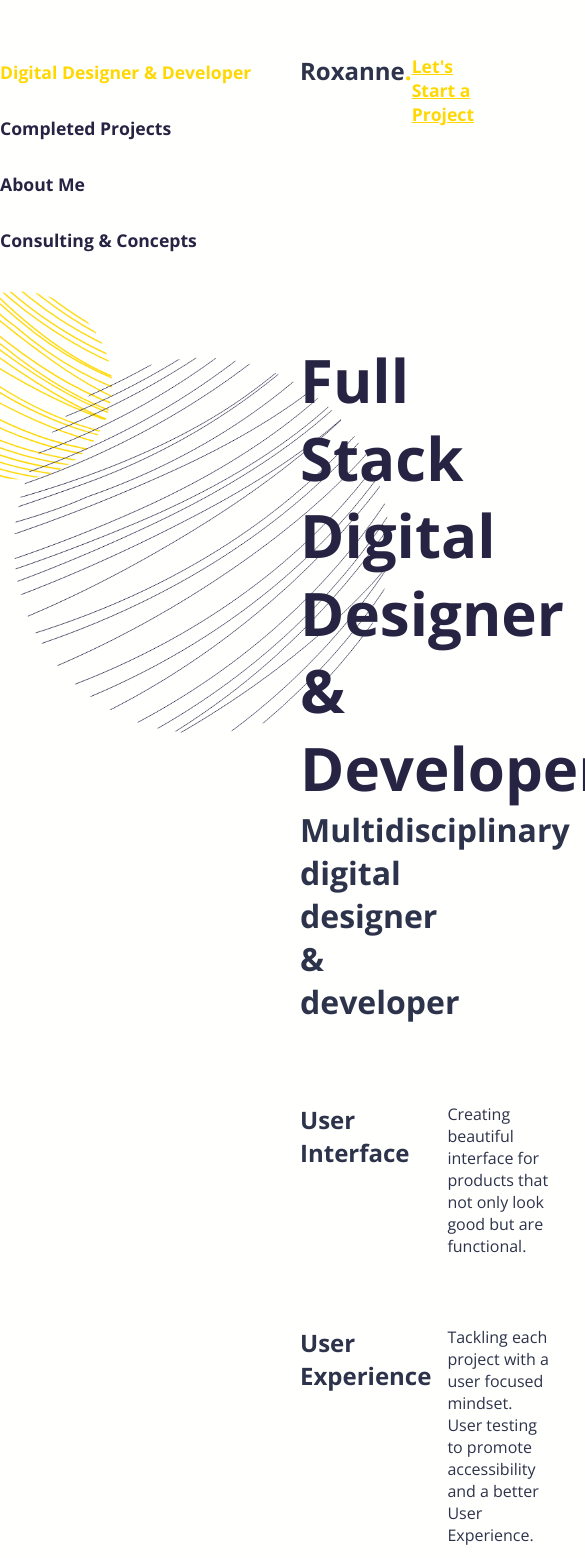
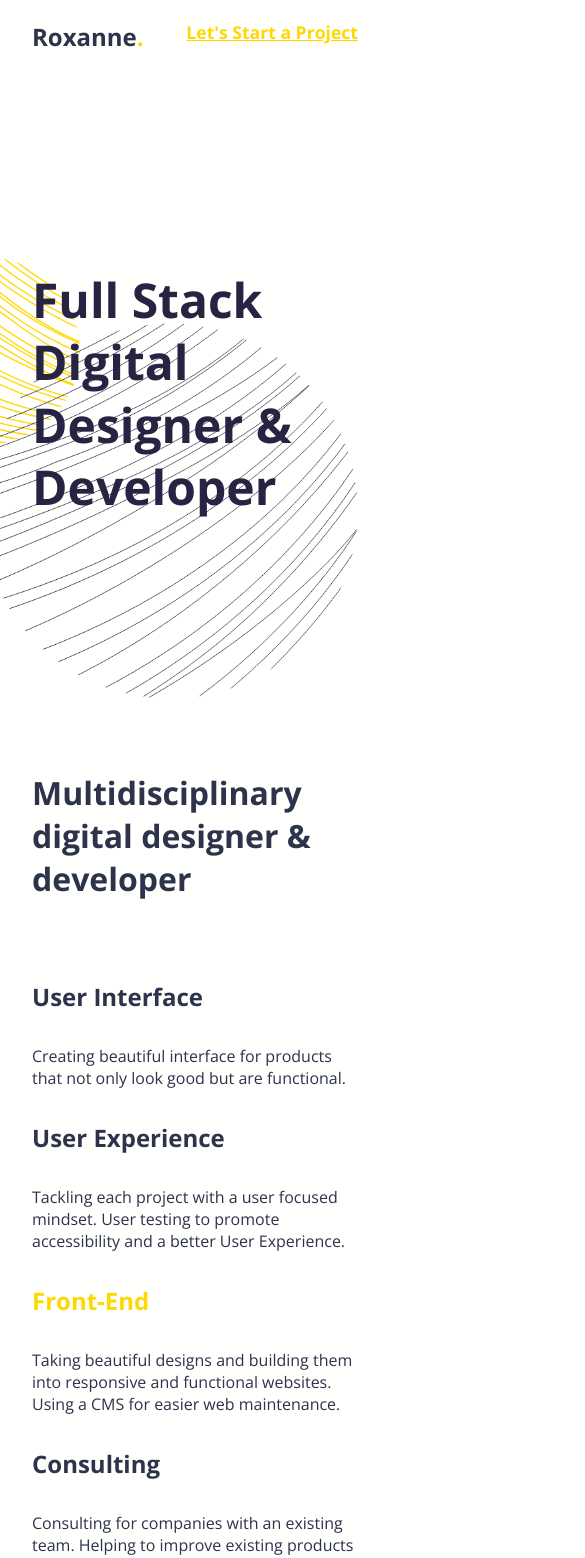
Before and after one commit to roxtran/roxanne-react, a React (Create React App) app: page / in a window 390 px wide. Shown: the top 1558 px of the page, 585 px wide, since content can reach past the window. Built offline with nearby package versions, Linux system fonts and the light colour scheme.

Commit message:
mobile friendly

```diff
--- a/src/App.js
+++ b/src/App.js
@@ -29,6 +29,11 @@ const FooterBG = styled.div`
   background: #bae8e8;
   height: 1070px;
   margin-top: -1070px;
+
+  @media (max-width: 1000px) {
+    height: 1405px;
+    margin-top: -1405px;
+  }
 `
 
 export default App
--- a/src/components/About.js
+++ b/src/components/About.js
@@ -23,6 +23,11 @@ const StyledAbout = styled.div`
   display: grid;
   grid-template-columns: 0.6fr 1fr;
   margin-bottom: 150px;
+
+  @media (max-width: 670px) {
+    grid-template-columns: 1fr;
+  }
+
   p {
     font-size: 1.1rem;
   }
--- a/src/components/Footer.js
+++ b/src/components/Footer.js
@@ -65,6 +65,10 @@ const StyledFooter = styled.div`
     max-width: 450px;
     padding-top: 11rem;
   }
+
+  @media (max-width: 670px) {
+    height: 100%;
+  }
 `
 const ImgBG = styled.div`
   position: absolute;
@@ -79,6 +83,7 @@ const Cards = styled.div`
   display: flex;
   margin-top: 11rem;
   justify-content: flex-start;
+  flex-wrap: wrap;
 `
 
 const Card = styled.a`
@@ -89,6 +94,13 @@ const Card = styled.a`
   padding: 2rem;
   cursor: pointer;
   text-decoration: none;
+
+  @media (max-width: 670px) {
+    margin-right: 0rem;
+    margin-bottom: 4rem;
+    width: 90%;
+  }
+
   img {
     margin-bottom: 3rem;
   }
--- a/src/components/GlobalStyle.js
+++ b/src/components/GlobalStyle.js
@@ -19,6 +19,10 @@ const GlobalStyle = createGlobalStyle`
     margin: 0 auto;
     max-width: 1100px;
     padding-left: 300px;
+
+    @media (max-width: 1000px) {
+      padding: 5rem 2rem 0rem 2rem;
+    }
   }
 
   h1 {
@@ -26,6 +30,11 @@ const GlobalStyle = createGlobalStyle`
     font-size: 3.75rem;
     line-height: 4.85rem;
     color: #272343;
+
+    @media (max-width: 1000px) {
+      font-size: 3rem;
+      line-height: 3.9rem;
+    }
   }
 
   h2 {
--- a/src/components/Hero.js
+++ b/src/components/Hero.js
@@ -35,6 +35,10 @@ const StyledHero = styled.div`
     top: 27%;
     right: 0;
   }
+
+  @media (max-width: 1000px) {
+    margin-top: -60px;
+  }
 `
 const HeroHeader = styled.div`
   display: flex;
--- a/src/components/Nav.js
+++ b/src/components/Nav.js
@@ -87,6 +87,17 @@ const StyledNav = styled.nav`
   li {
     margin: 2rem 0rem;
   }
+
+  @media (max-width: 1500px) {
+    top: 40px;
+    ul {
+      margin-top: 40px;
+    }
+  }
+
+  @media (max-width: 1000px) {
+    display: none;
+  }
 `
 
 export default Nav
--- a/src/components/Projects.js
+++ b/src/components/Projects.js
@@ -57,6 +57,10 @@ const ProjectsGrid = styled.div`
   grid-template-columns: 1fr 1fr;
   grid-column-gap: 3.75rem;
 
+  @media (max-width: 670px) {
+    grid-template-columns: 1fr;
+  }
+
   a {
     color: white;
     position: relative;
@@ -65,7 +69,6 @@ const ProjectsGrid = styled.div`
     align-items: center;
     max-width: 100%;
     &:hover {
-
     }
     img {
       max-width: 100%;
@@ -74,6 +77,10 @@ const ProjectsGrid = styled.div`
 
   a:nth-child(odd) {
     margin-top: -3.75rem;
+
+    @media (max-width: 670px) {
+      margin-top: 0px;
+    }
   }
 
   a:nth-child(even) {
@@ -82,6 +89,10 @@ const ProjectsGrid = styled.div`
 
   a:last-child {
     margin-top: 0;
+
+    @media (max-width: 670px) {
+      margin-top: 3.75rem;
+    }
   }
 
   h3 {
--- a/src/components/Skills.js
+++ b/src/components/Skills.js
@@ -43,6 +43,10 @@ const SkillsGrid = styled.div`
   grid-row-gap: 4.35rem;
   grid-column-gap: 1rem;
 
+  @media (max-width: 670px) {
+    grid-template-columns: 1fr;
+    grid-row-gap: 2rem;
+  }
 `
 
 export default Skills
```
